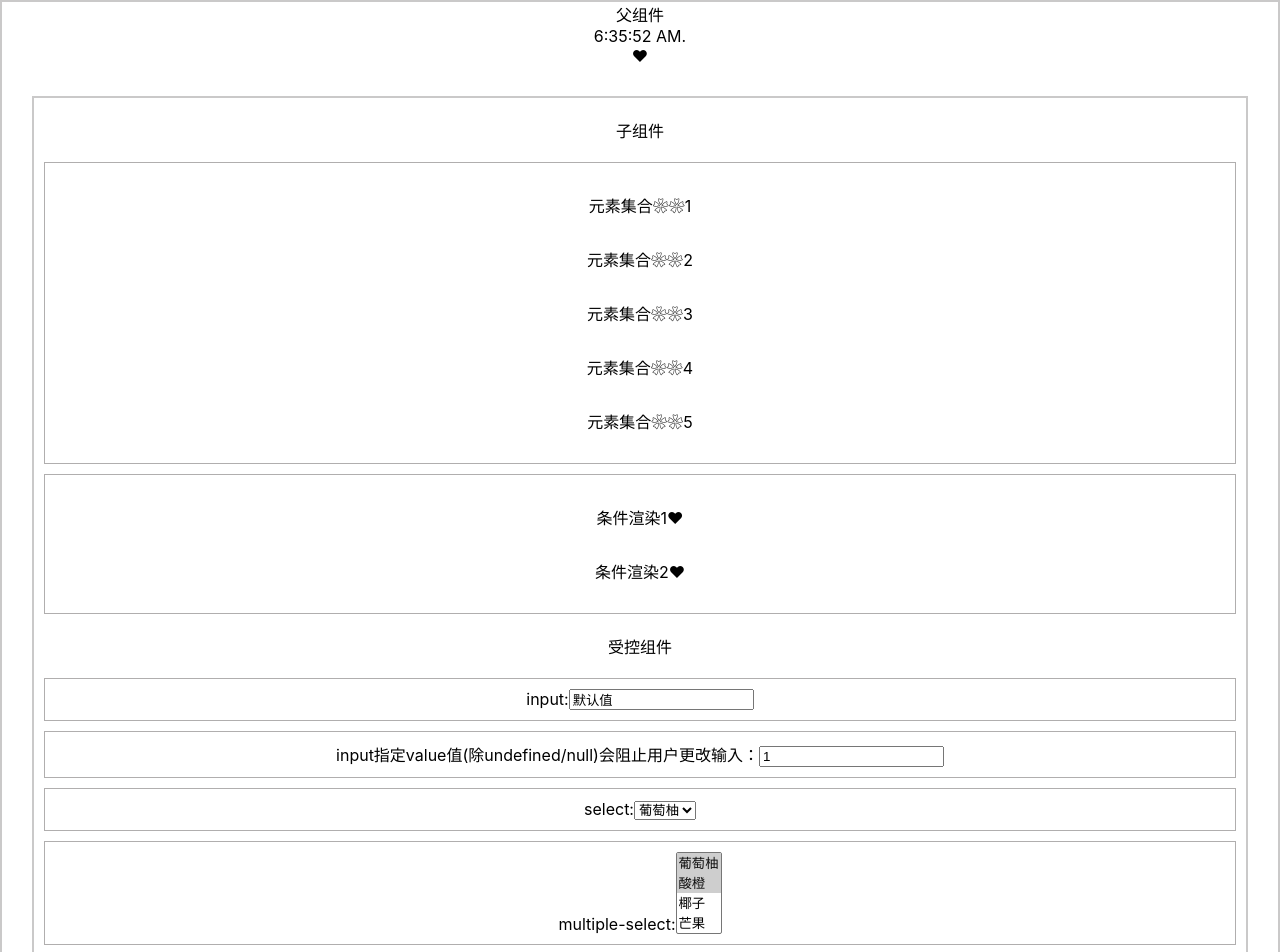
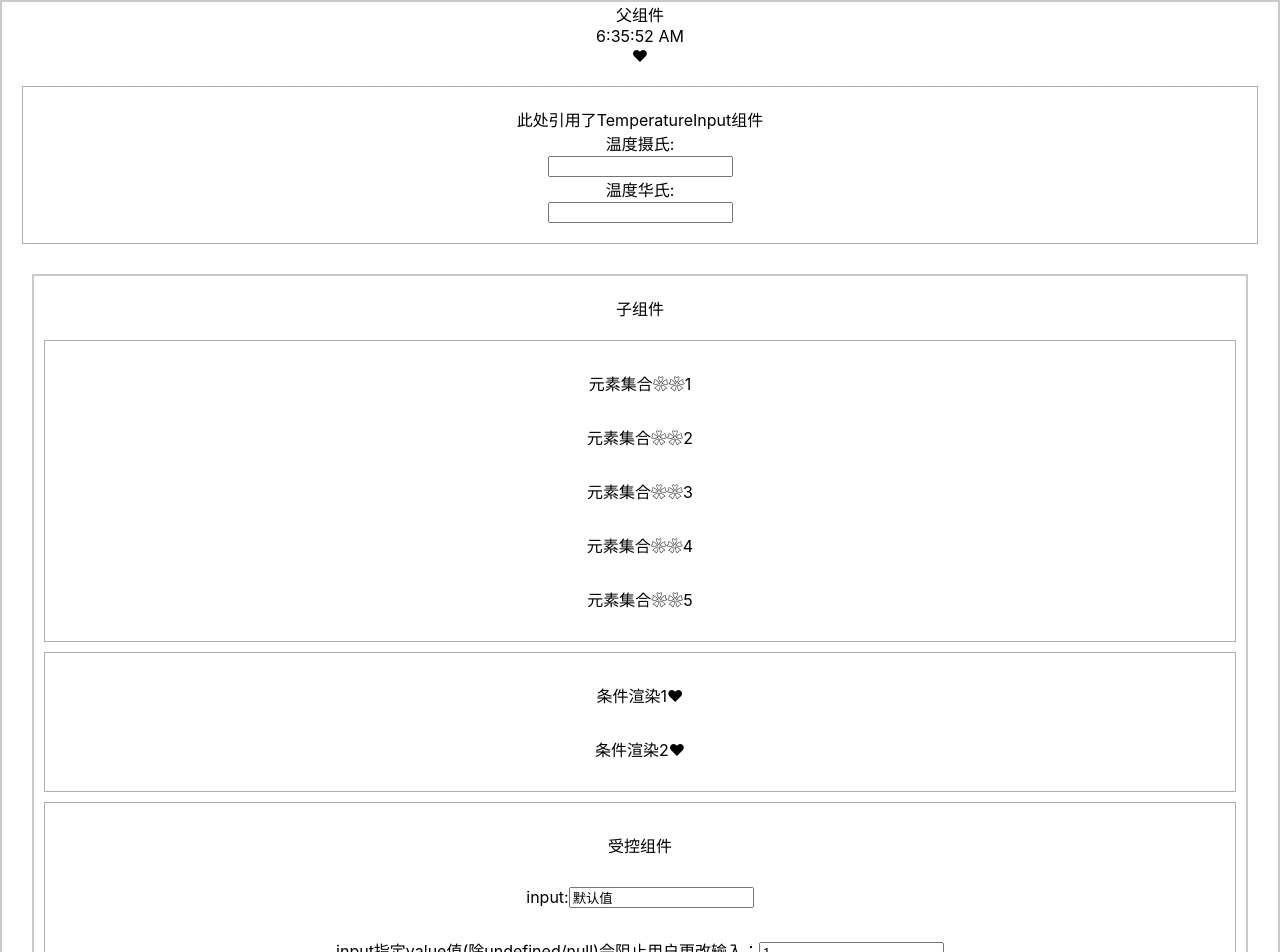
Before and after one commit to YingyingMas/mars, a React (Create React App) app: page / in a window 1280 px wide. Shown: the top 952 px of the page. Built offline with nearby package versions, Linux system fonts and the light colour scheme.

Commit message:
feat: 状态提升

```diff
--- a/src/components/demo/demo-parent.js
+++ b/src/components/demo/demo-parent.js
@@ -1,6 +1,7 @@
 // 计时器二：
 import React from "react";
 import DemoSon from "./demo-son";
+import TemperatureInput from './temperature'
 
 class Clock extends React.Component {
     // constructor构造函数：
@@ -16,7 +17,7 @@ class Clock extends React.Component {
         this.state = {
             date: new Date(),
             hua: '❀',
-            xin: '❤'
+            xin: '❤',
         };
     }
 
@@ -32,8 +33,13 @@ class Clock extends React.Component {
         return (
             <div className="demo-p">
                 <div>父组件</div>
-                <div>{this.state.date.toLocaleTimeString()}.</div>
+                <div>{this.state.date.toLocaleTimeString()}</div>
                 <div>{this.state.xin}</div>
+                <div className="tem">
+                    <div>此处引用了TemperatureInput组件</div>
+                    <TemperatureInput name="摄氏"></TemperatureInput>
+                    <TemperatureInput name="华氏"></TemperatureInput>
+                </div>
                 <DemoSon name="myy"></DemoSon>
             </div>
         );
--- a/src/components/demo/demo-son.js
+++ b/src/components/demo/demo-son.js
@@ -40,16 +40,17 @@ class NameForm extends React.Component {
     render() {
         return (
             <form onSubmit={this.handleSubmit}>
+                <div className="box">
                     <div>受控组件</div>
-                <div className="box">
+                    <div>
                         input:
                     <input type="text" name="iptValue" value={this.state.iptValue} onChange={this.handleChange} />
                     </div>
-                <div className="box">
+                    <div>
                         input指定value值(除undefined/null)会阻止用户更改输入：
-                    <input value="1"/>
+                    <input value="1" onChange={this.handleChange} />
                     </div>
-                <div className="box">
+                    <div>
                         select:
                     <select name="selValue" value={this.state.selValue} onChange={this.handleChange}>
                             <option value="grapefruit">葡萄柚</option>
@@ -58,7 +59,7 @@ class NameForm extends React.Component {
                             <option value="mango">芒果</option>
                         </select>
                     </div>
-                <div className="box">
+                    <div>
                         multiple-select:
                     <select name="mulSelValue" multiple={true} value={this.state.mulSelValue} onChange={this.handleChange}>
                             <option value="grapefruit">葡萄柚</option>
@@ -70,11 +71,12 @@ class NameForm extends React.Component {
 
                     <div className="title">非受控组件：value 只读</div>
 
-                <div className="box">
+                    <div>
                         <input type="file" />
                     </div>
-                <div className="box">
+                    <div>
                         <input type="submit" value="提交" />
+                    </div>
                 </div>
 
             </form>
--- a/src/components/demo/index.css
+++ b/src/components/demo/index.css
@@ -2,7 +2,11 @@
 .demo-p {
     border: 2px solid rgba(124, 121, 121, .4);
 }
-
+.demo-p .tem {
+    margin: 20px;
+    padding: 20px;
+    border: 1px solid rgba(124, 121, 121, .6);
+}
 .demo-son {
     border: 2px solid rgba(124, 121, 121, .4);
     margin: 30px;
--- /dev/null
+++ b/src/components/demo/temperature.js
@@ -0,0 +1,26 @@
+import React from "react";
+
+class TemperatureInput extends React.Component {
+  constructor(props) {
+    super(props);
+    this.state = { temperature: '' };
+  }
+
+  handleChange(e) {
+    this.setState({ temperature: e.target.value });
+  }
+
+  render() {
+    const temperature = this.state.temperature;
+    const name = this.props.name;
+    return (
+      <div className="tem-box">
+        <legend>温度{name}:</legend>
+        <input value={temperature}
+          onChange={this.handleChange} />
+      </div>
+    );
+  }
+}
+
+export default TemperatureInput;
```
Lines whose indentation alone changed are shown as unchanged.
